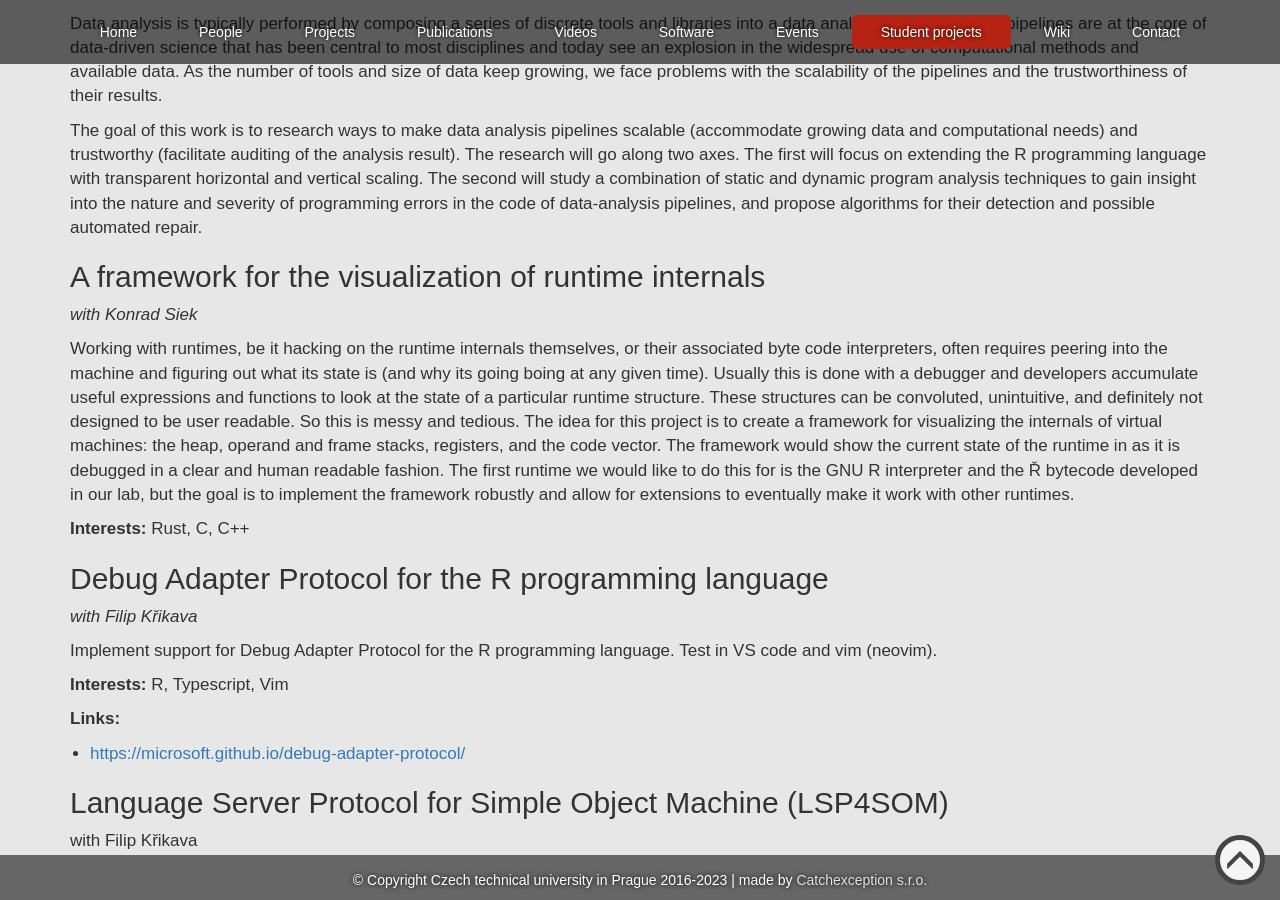
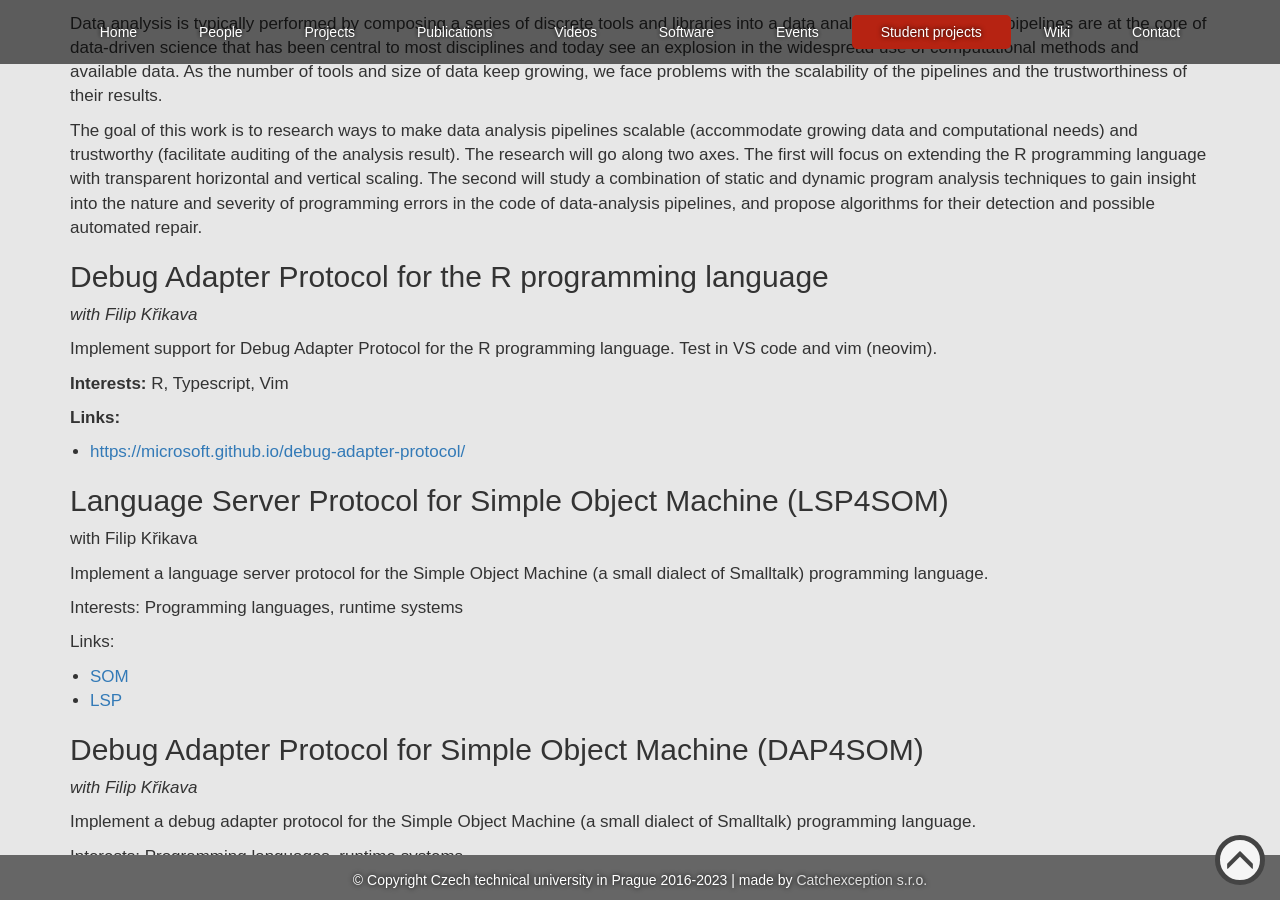
Before and after one commit to PRL-PRG/prl-prg.github.io, a Jekyll site: the page built from student-projects.md, in a window 1280 px wide and 900 px high, scrolled down 339 px. Built offline with Jekyll 4.4.1, drawn with Linux system fonts in a browser that asks for light colours.

```diff
--- a/student-projects.md
+++ b/student-projects.md
@@ -12,28 +12,6 @@ Here are some suggestions of projects from us. If you have another idea related
 Data analysis is typically performed by composing a series of discrete tools and libraries into a data analysis pipeline. These pipelines are at the core of data-driven science that has been central to most disciplines and today see an explosion in the widespread use of computational methods and available data. As the number of tools and size of data keep growing, we face problems with the scalability of the pipelines and the trustworthiness of their results.
 
 The goal of this work is to research ways to make data analysis pipelines scalable (accommodate growing data and computational needs) and trustworthy (facilitate auditing of the analysis result). The research will go along two axes. The first will focus on extending the R programming language with transparent horizontal and vertical scaling. The second will study a combination of static and dynamic program analysis techniques to gain insight into the nature and severity of programming errors in the code of data-analysis pipelines, and propose algorithms for their detection and possible automated repair.
-
-## A framework for the visualization of runtime internals
-
-_with Konrad Siek_
-
-Working with runtimes, be it hacking on the runtime internals themselves, or
-their associated byte code interpreters, often requires peering into the
-machine and figuring out what its state is (and why its going boing at any
-given time). Usually this is done with a debugger and developers accumulate
-useful expressions and functions to look at the state of a particular runtime
-structure. These structures can be convoluted, unintuitive, and definitely not
-designed to be user readable. So this is messy and tedious.
-The idea for this project is to create a framework for visualizing the
-internals of virtual machines: the heap, operand and frame stacks, registers,
-and the code vector. The framework would show the current state of the runtime
-in as it is debugged in a clear and human readable fashion.
-The first runtime we would like to do this for is the GNU R interpreter and the
-Ř bytecode developed in our lab, but the goal is to implement the framework
-robustly and allow for extensions to eventually make it work with other
-runtimes.
-
-**Interests:** Rust, C, C++
 
 ## Debug Adapter Protocol for the R programming language
 
```
Also changed, not shown: events.md (+28 -0 lines), index.md (+4 -0 lines), people.md (+30 -10 lines), projects.md (+6 -0 lines), images/people/petr_adamek.jpg (added), 1 other file.
